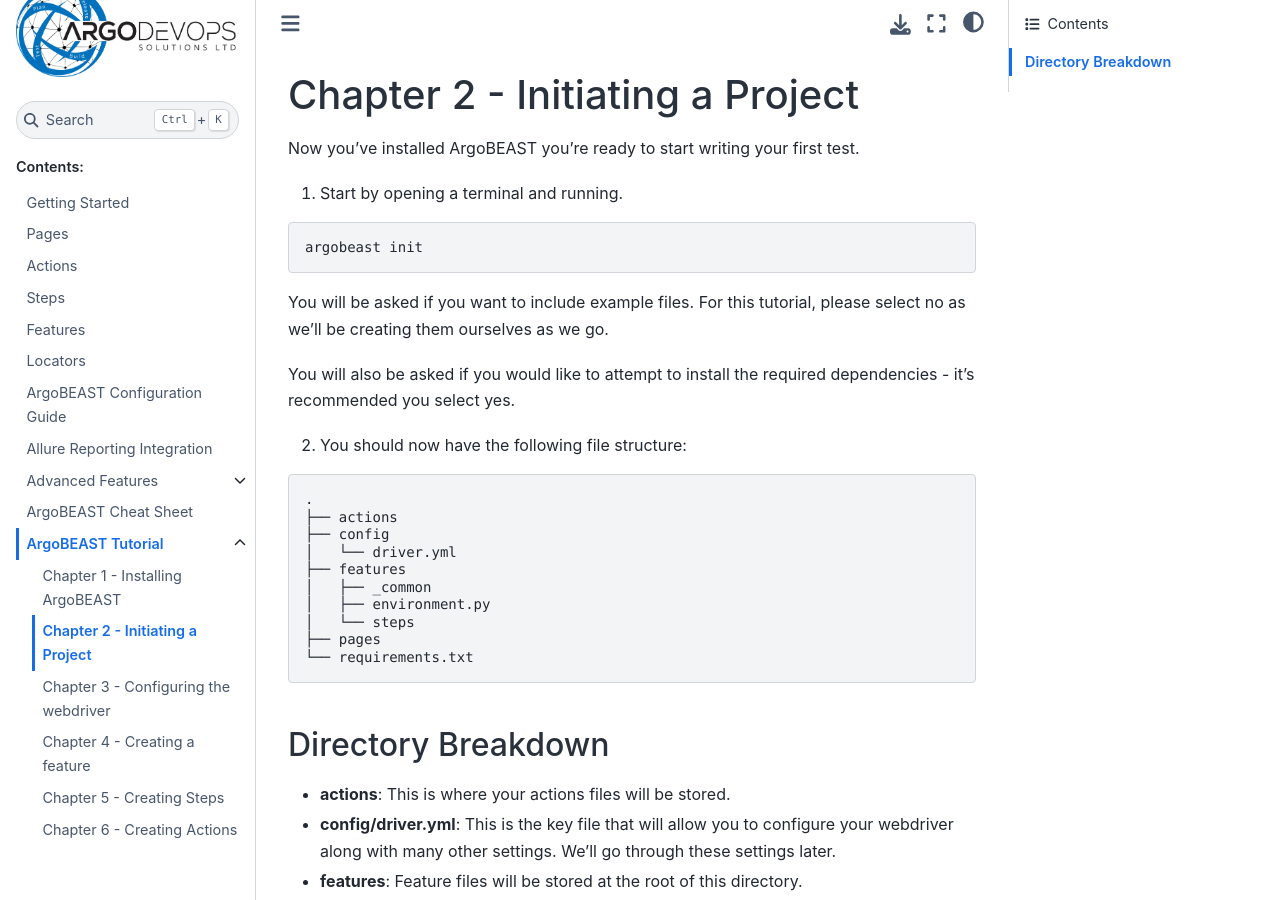
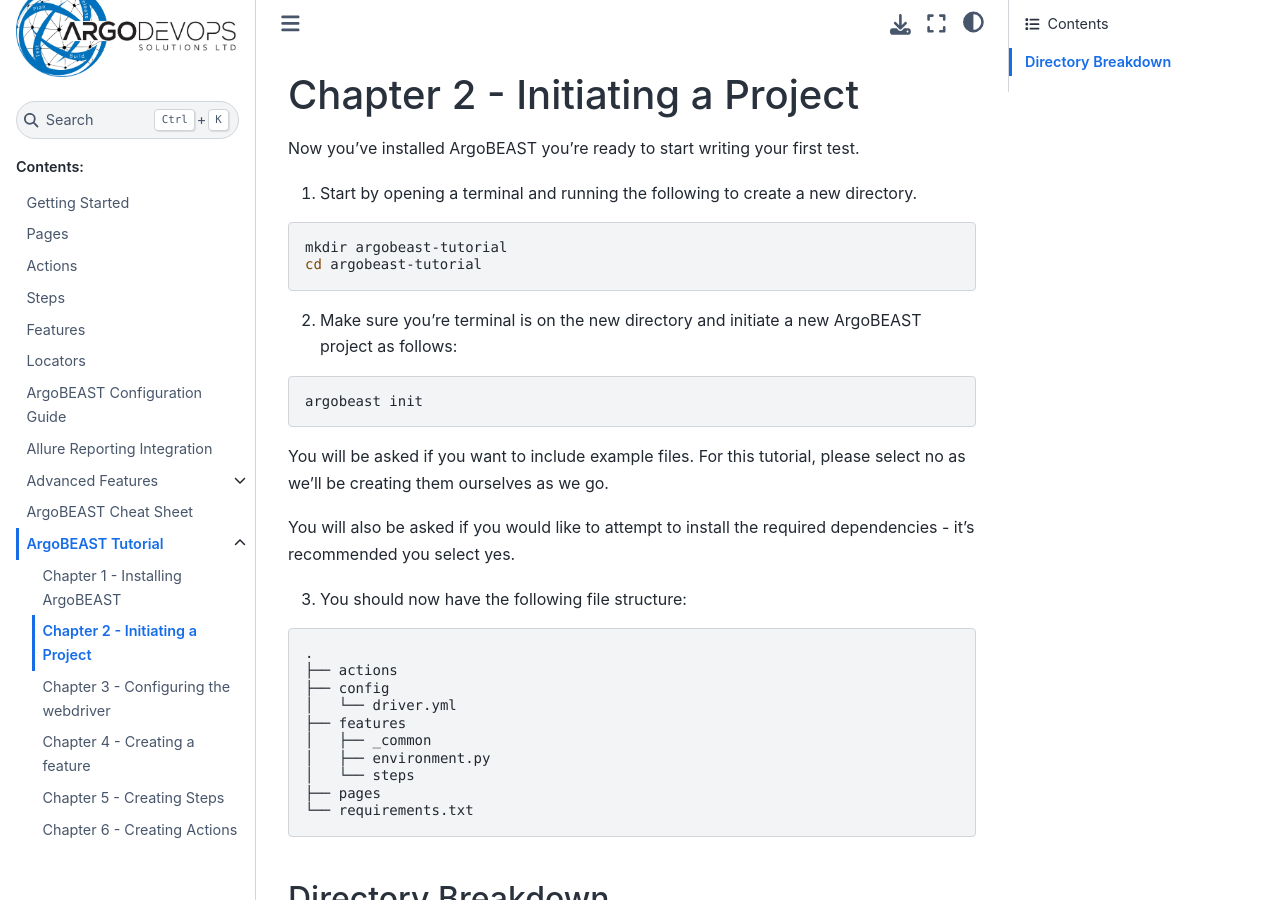
Before and after one commit to argodevops/ArgoBEAST, a Sphinx documentation site: the page built from docs/source/tutorial/2_initiating_project.rst, in a window 1280 px wide and 900 px high. Built offline with Sphinx 7.4.7 and the Sphinx Book theme 1.1.4, drawn with Linux system fonts in a browser that asks for light colours.

Commit message:
chore: added clarity to creating new folder.

```diff
--- a/docs/source/tutorial/2_initiating_project.rst
+++ b/docs/source/tutorial/2_initiating_project.rst
@@ -3,7 +3,14 @@
 
 Now you've installed ArgoBEAST you're ready to start writing your first test.
 
-1. Start by opening a terminal and running.
+1. Start by opening a terminal and running the following to create a new directory.
+
+.. code-block:: bash
+
+    mkdir argobeast-tutorial
+    cd argobeast-tutorial
+
+2. Make sure you're terminal is on the new directory and initiate a new ArgoBEAST project as follows:
 
 .. code-block:: bash
 
```
Also changed, not shown: other parts of docs/source/tutorial/2_initiating_project.rst (+1 -1 lines).
